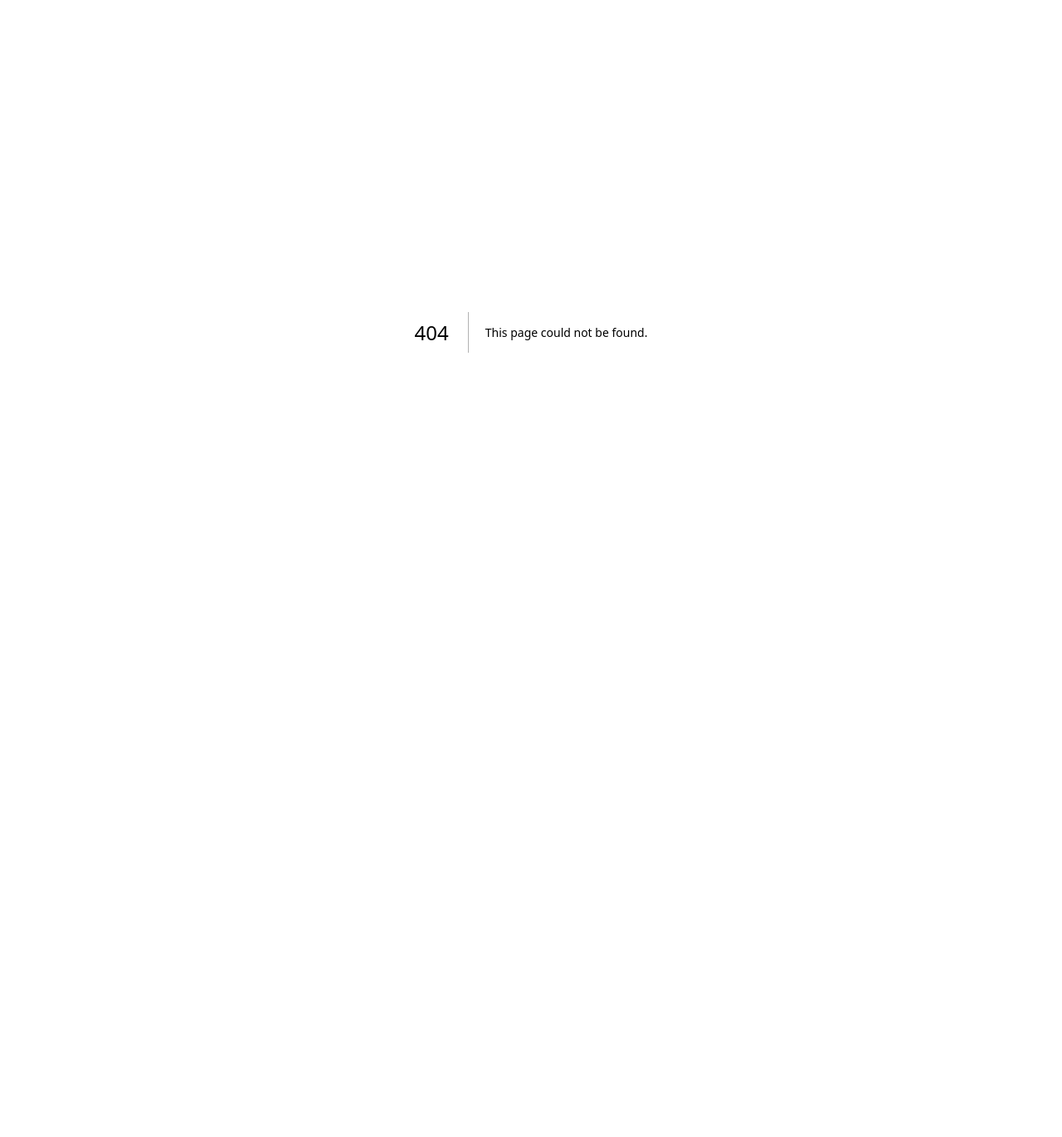
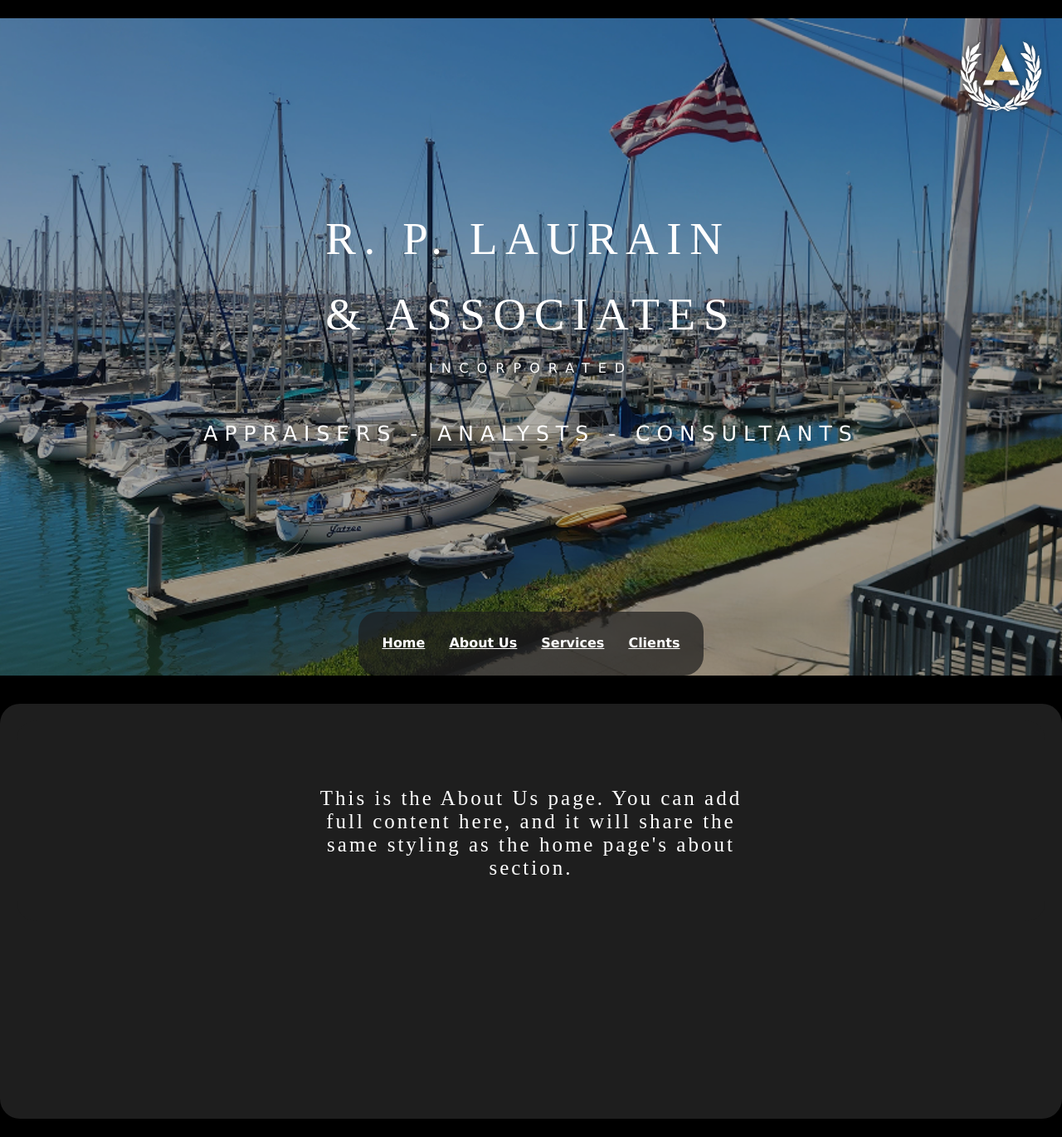
Before and after one commit to davepatel2/RP_laurain_frontend, a Next.js app: page /about in a window 1280 px wide. Before the commit this address had no page. Shown: the whole page at 83% size. Before the commit the page ends 800 px from the top, so only its background shows below. Built offline with nearby package versions, Linux system fonts and the light colour scheme.

Commit message:
added pages

```diff
--- /dev/null
+++ b/app/about/page.tsx
@@ -0,0 +1,52 @@
+'use client';
+
+import Image from 'next/image';
+import Navbar from '../components/Navbar';
+
+export default function AboutPage() {
+  return (
+    <div className="home-three">
+      <section className="hero-section">
+        <div className="hero-section__video">
+          <Image
+            src="/assets/gallerymarina.png"
+            alt="Hero"
+            fill
+            style={{ objectFit: 'cover' }}
+          />
+        </div>
+
+        <div className="hero-section__overlay">
+          <Image
+            src="/assets/logotransparent 1.png"
+            alt="Company Logo"
+            className="hero-section__logo"
+            width={200}
+            height={100}
+            priority
+          />
+
+          <div className="hero-section__top-bar">
+            <div className="hero-section__main-text">
+              <h1 className="hero-section__company-name">R. P. LAURAIN <br /> & ASSOCIATES</h1>
+              <p className="hero-section__incorporated">INCORPORATED</p>
+              <p className="hero-section__tagline">APPRAISERS - ANALYSTS - CONSULTANTS</p>
+            </div>
+          </div>
+
+          <Navbar />
+        </div>
+      </section>
+
+      <section className="about-section container-xs">
+        <div className="main__midsection__row_three">
+          <div className="about-section__info">
+            <div className="about-section__text">
+              <p>This is the About Us page. You can add full content here, and it will share the same styling as the home page's about section.</p>
+            </div>
+          </div>
+        </div>
+      </section>
+    </div>
+  );
+}
--- /dev/null
+++ b/app/components/Navbar.jsx
@@ -0,0 +1,14 @@
+'use client';
+
+export default function Navbar() {
+  return (
+    <div className="hero-section__services-form">
+      <div className="services-row">
+        <a href="/" className="service-item">Home</a>
+        <a href="/about" className="service-item">About Us</a>
+        <a href="/services" className="service-item">Services</a>
+        <a href="/clients" className="service-item">Clients</a>
+      </div>
+    </div>
+  );
+}
```
Also changed, not shown: app/clients/page.tsx (added, +52 -0 lines), app/page.tsx (+6 -42 lines), app/services/page.tsx (added, +52 -0 lines).
